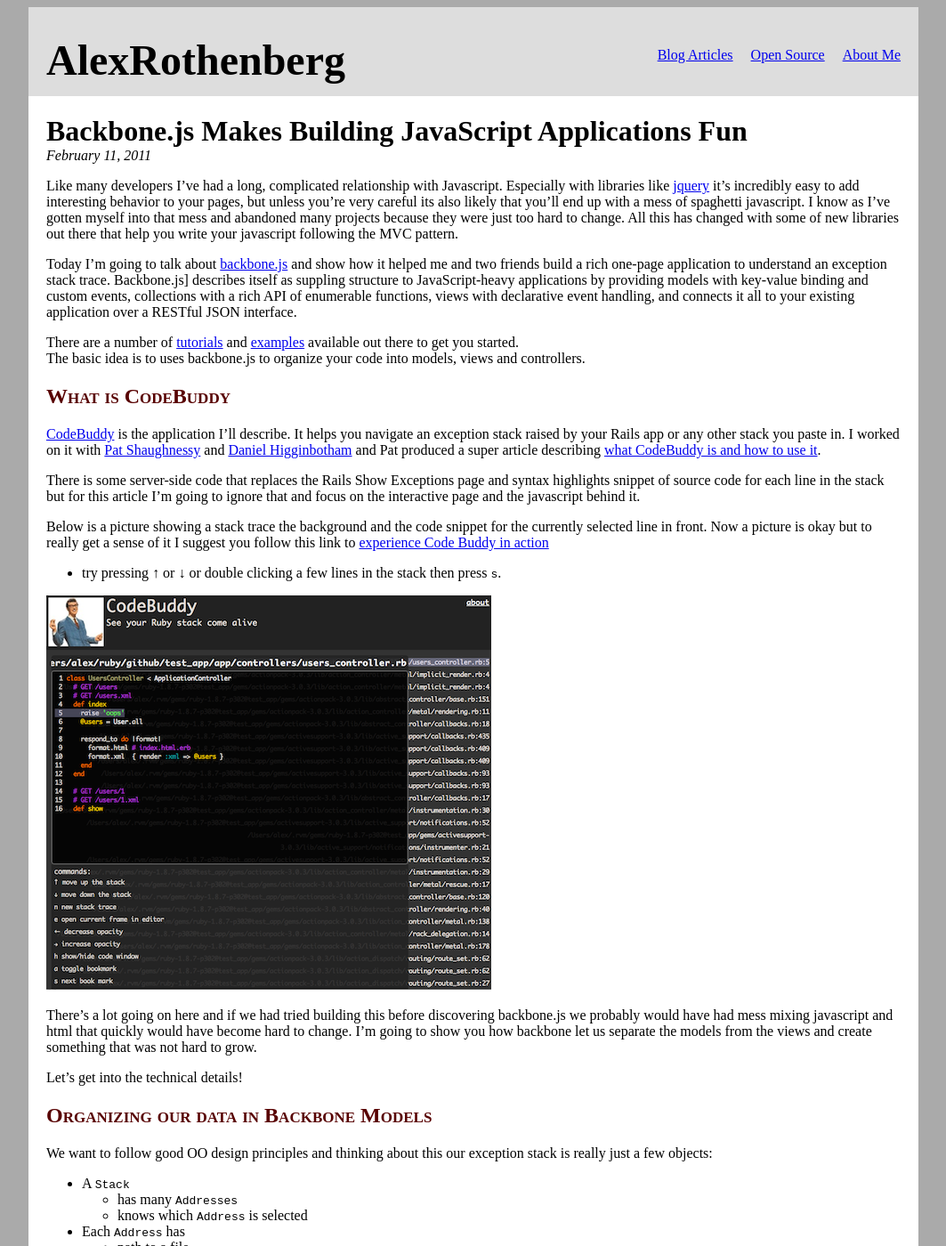
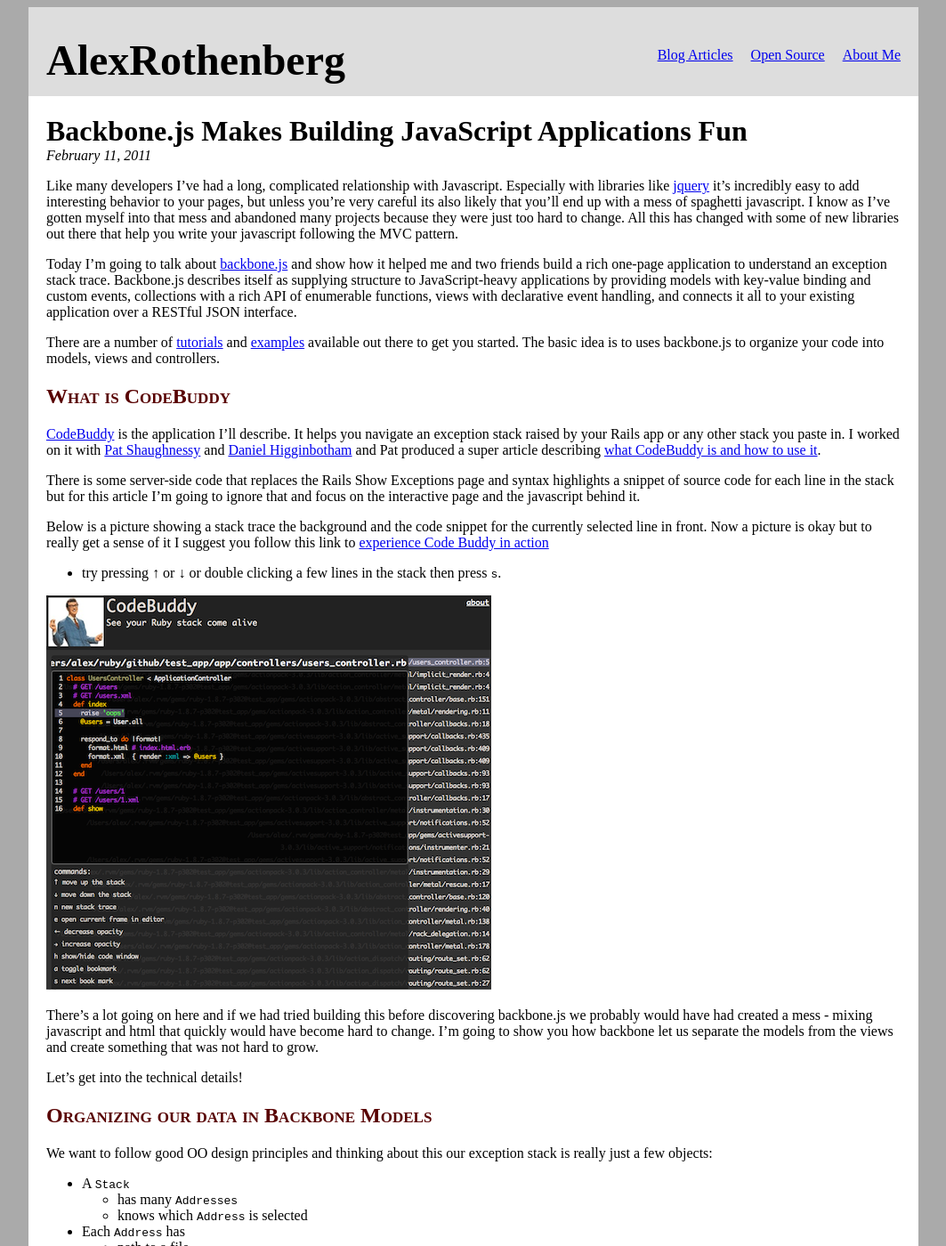
Before and after one commit to alexrothenberg/alexrothenberg.github.com, a Jekyll site: the page built from _posts/2011-02-11-backbone.js-makes-building-javascript-applications-fun.md, in a window 1280 px wide and 1400 px high. Shown: the whole window at 89% size, without its empty margins (108-1171 px from the left). Built offline with Jekyll 4.4.1, drawn with Linux system fonts in a browser that asks for light colours; comment, search, counter and statistics services are not loaded; some of the changed text lies outside the part shown.

Commit message:
typos in backbone.js post

```diff
--- a/_posts/2011-02-11-backbone.js-makes-building-javascript-applications-fun.md
+++ b/_posts/2011-02-11-backbone.js-makes-building-javascript-applications-fun.md
@@ -11,7 +11,7 @@
 
 Today I'm going to talk about [backbone.js](http://documentcloud.github.com/backbone/)
 and show how it helped me and two friends build a rich one-page application to understand an exception stack trace.
-Backbone.js] describes itself as suppling structure to JavaScript-heavy
+Backbone.js describes itself as supplying structure to JavaScript-heavy
 applications by providing models with key-value binding and custom events, collections with a rich API of enumerable
 functions, views with declarative event handling, and connects it all to your existing application over a RESTful JSON
 interface.
@@ -28,7 +28,7 @@
 and Pat produced a super article describing
 [what CodeBuddy is and how to use it](http://patshaughnessy.net/2010/12/13/codebuddy-see-your-ruby-stack-come-alive).
 
-There is some server-side code that replaces the Rails Show Exceptions page and syntax highlights snippet of source code for each line in the stack but
+There is some server-side code that replaces the Rails Show Exceptions page and syntax highlights a snippet of source code for each line in the stack but
 for this article I'm going to ignore that and focus on the interactive page and the javascript behind it.
 
 Below is a picture showing a stack trace the background and the code snippet for the currently selected line in front.
@@ -38,7 +38,7 @@
 
 ![Code Buddy](/examples/code_buddy/images/code_buddy_screenshot.png)
 
-There's a lot going on here and if we had tried building this before discovering backbone.js we probably would have had mess
+There's a lot going on here and if we had tried building this before discovering backbone.js we probably would have had created a mess -
 mixing javascript and html that quickly would have become hard to change.
 I'm going to show you how backbone let us separate the models from the views and create something that was not hard to grow.
 
```
Also changed, not shown: other parts of _posts/2011-02-11-backbone.js-makes-building-javascript-applications-fun.md (+1 -1 lines), examples/code_buddy/javascripts/code_buddy.js (+6 -4 lines).
